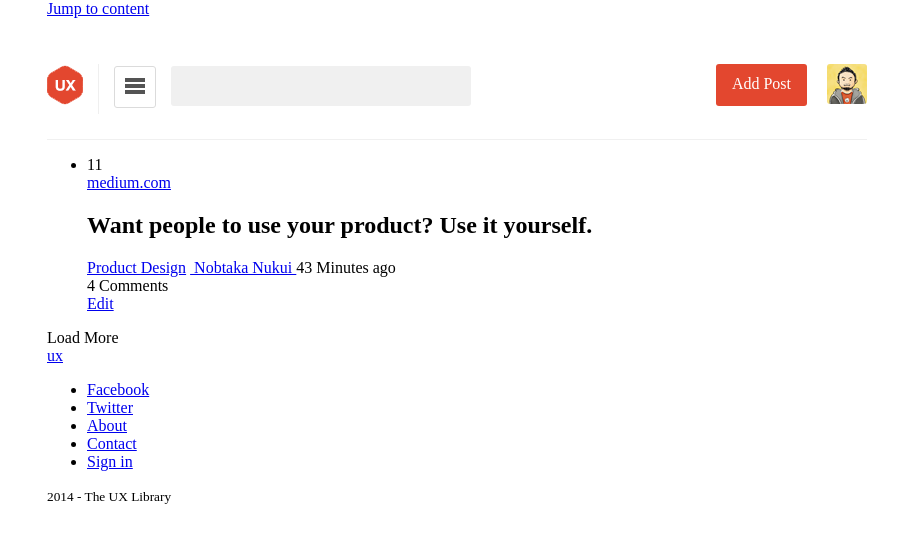
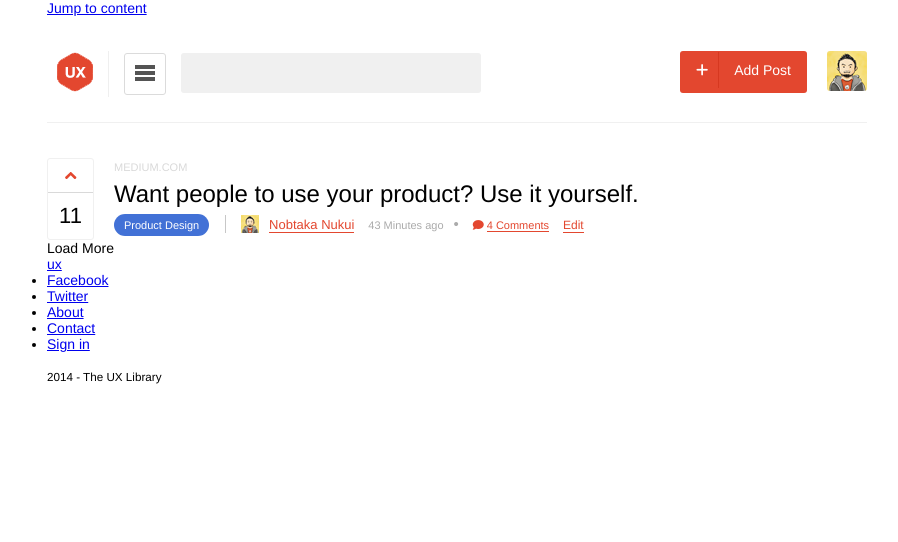
Before and after one commit to deblynprado/frontend-test, a plain HTML site: page index.html in a window 1280 px wide. Shown: the whole page, without its empty margins (183-1081 px from the left). Drawn offline with Linux system fonts and the light colour scheme.

Commit message:
Finishing list layout with new fonts, Font Awesome icons and some bugfixes

```diff
--- a/_sass/partials/_base.scss
+++ b/_sass/partials/_base.scss
@@ -28,3 +28,46 @@ header {
 		@include border-radius( 3px );
 	}
 }
+
+.user-info {
+	display: inline-block;
+	border-left: 1px solid #c7c7c7;
+	padding-left: 15px;
+	text-decoration: none;
+	margin-right: 10px;
+	.photo {
+		margin-right: 10px;
+		float: left;
+	}
+
+	.author {
+		font-size: 13px;
+		margin-right: 10px;
+	}
+
+	.comments {
+		font-size: 11px;
+		display: inline-block;
+		margin-right: 10px;
+		.fa-comment { color: #e3472f; }
+	}
+}
+
+.time {
+	font-size: 11px;
+	color: #ababab;
+	padding-right: 10px;
+	&:after {
+		content: "\2022";
+		font-size: 15px;
+		margin-left: 10px;
+	}
+}
+
+.link-edit { font-size: 12px; }
+
+.red-links {
+	text-decoration: none;
+	color: #e3472f;
+	border-bottom: 1px solid #e3472f;
+}
--- a/_sass/partials/_buttons.scss
+++ b/_sass/partials/_buttons.scss
@@ -9,6 +9,12 @@
 	&:focus,
 	&:hover {
 		text-decoration: none;
+	}
+
+	.icon {
+		padding: 10px 10px 10px 0;
+		margin-right: 15px;
+		border-right: 1px solid transparent;
 	}
 }
 
@@ -36,4 +42,6 @@
 		border: 1px solid $primary-color;
 		color: $primary-color;
 	}
+
+	.icon { border-right: 1px solid #d63820; }
 }
--- a/_sass/partials/_categories.scss
+++ b/_sass/partials/_categories.scss
@@ -1,8 +1,11 @@
 .category {
+	font-size: 11px;
+	color: #fff;
 	display: inline-block;
 	text-decoration: none;
-	color: #fff;
-	padding: 7px 15px;
+	border: none;
+	padding: 5px 10px;
+	margin-right: 12px;
 	@include border-radius( 13px );
 	&[class*=-ux_ui] {
 		background-color: $cat-ux;
--- a/_sass/partials/_lists.scss
+++ b/_sass/partials/_lists.scss
@@ -5,16 +5,46 @@ ul {
 }
 
 .item {
+	display: inline-block;
+	width: 100%;
 	list-style: none;
-	.number {
+	margin-bottom: 50px;
+	&:first-child { margin-top: 35px; }
+	&:last-child { margin-bottom: 0; }
+
+	.icon-red {
+		fill: #e3472f;
+		width: 10px;
+		height: 10px;
+	}
+
+	.votes {
+		text-align: center;
+		font-weight: 400;
+		font-size: 15px;
 		display: inline-block;
 		width: 45px;
 		border: 1px solid #f0f0f0;
 		margin-right: 20px;
+		float: left;
 		@include border-radius( 3px );
+
+		svg { margin-top: 10px; }
+	}
+
+	.number {
+		font-size: 22px;
+		font-weight: 500;
+		display: inline-block;
+		width: 100%;
+		margin-top: 5px;
+		border-top: 1px solid #d9d9d9;
+		padding-top: 10px;
+		padding-bottom: 10px;
 	}
 
 	.site-url {
+		font-size: 11px;
 		color: #d9d9d9;
 		text-decoration: none;
 		text-transform: uppercase;
--- /dev/null
+++ b/_sass/partials/_typography.scss
@@ -0,0 +1,58 @@
+body {
+	font-family: $family-default;
+	font-size: 14px;
+}
+
+h1,
+h2,
+h3,
+h4,
+h5,
+h6 {
+	font-family: $family-default;
+	font-style: normal;
+	font-variant: normal;
+	margin: 10px;
+}
+
+h1 {
+	font-size: 28px;
+	font-weight: 300;
+	line-height: 26.4px;
+}
+
+h2 {
+	font-size: 24px;
+	font-weight: 300;
+	line-height: 19.3px;
+}
+
+h3 {
+
+	font-size: 18px;
+	font-weight: 300;
+	line-height: 15.4px;
+}
+
+p {
+	font-size: 14px;
+	font-style: normal;
+	font-variant: normal;
+	font-weight: 300;
+	line-height: 20px;
+}
+
+blockquote {
+	font-size: 21px;
+	font-style: normal;
+	font-variant: normal;
+	font-weight: 300;
+	line-height: 30px;
+}
+pre {
+	font-size: 13px;
+	font-style: normal;
+	font-variant: normal;
+	font-weight: 300;
+	line-height: 18.5667px;
+}
--- a/_sass/partials/_variables.scss
+++ b/_sass/partials/_variables.scss
@@ -7,3 +7,6 @@ $cat-ux: #00bbff;
 $cat-study: #f4973c;
 $cat-design: #00e2ad;
 $cat-discussion: #4271d6;
+
+// Fonts
+$family-default: Helvetica Neue,Helvetica,Arial,sans-serif;
--- a/_sass/style.scss
+++ b/_sass/style.scss
@@ -5,6 +5,7 @@
 @import "partials/variables";
 
 // Custom Styles
+@import "partials/typography";
 @import "partials/base";
 @import "partials/navigation";
 @import "partials/forms";
--- a/index.html
+++ b/index.html
@@ -12,6 +12,7 @@
   <link rel="alternate" type="application/rss+xml" title="FrontEnd Test" href="" />
 
   <link rel="stylesheet" href="assets/css/style.css">
+  <script src="https://use.fontawesome.com/39f48ee303.js"></script>
 
 </head>
 
@@ -32,7 +33,7 @@
     </form>
 
     <div class="right-content">
-      <a href="" class="button button-action">Add Post</a>
+      <a href="" class="button button-action"><span class="icon"><i class="fa fa-plus" aria-hidden="true"></i></span>Add Post</a>
 
       <img src="assets/img/user-photo.png" alt="User profile photo" id="user-profile-photo" class="user-profile-photo">
     </div>
@@ -41,17 +42,22 @@
   <main role="main" id="content" class="content">
     <ul>
       <li class="item">
-        <div class="number">11</div>
+        <div class="votes">
+          <svg enable-background="new 0 0 32 32" height="15px" id="Layer_1" version="1.1" viewBox="0 0 32 32" width="15px" xml:space="preserve" xmlns="http://www.w3.org/2000/svg" xmlns:xlink="http://www.w3.org/1999/xlink">
+            <path d="M18.221,7.206l9.585,9.585c0.879,0.879,0.879,2.317,0,3.195l-0.8,0.801c-0.877,0.878-2.316,0.878-3.194,0  l-7.315-7.315l-7.315,7.315c-0.878,0.878-2.317,0.878-3.194,0l-0.8-0.801c-0.879-0.878-0.879-2.316,0-3.195l9.587-9.585  c0.471-0.472,1.103-0.682,1.723-0.647C17.115,6.524,17.748,6.734,18.221,7.206z" class="icon-red"/>
+          </svg>
+          <span class="number">11</span>
+        </div>
         <a href="http://medium.com" class="site-url">medium.com</a>
         <h2 class="title">Want people to use your product? Use it yourself.</h2>
-        <a href="#" class="category">Product Design</a>
-        <a href="#" class="user-info">
-          <img src="#" alt="" class="photo" />
-          Nobtaka Nukui
-        </a>
-        <span>43 Minutes ago</span>
-        <div class="comments">4 Comments</div>
-        <a href="#" class="link-edit">Edit</a>
+        <a href="#" class="category category-discussion">Product Design</a>
+        <div class="user-info">
+          <img src="assets/img/photo-small.png" alt="" class="photo" />
+          <a href="#" class="author red-links">Nobtaka Nukui</a>
+          <span class="time">43 Minutes ago</span>
+          <div class="comments"><i class="fa fa-comment" aria-hidden="true"></i> <a href="#" class="red-links">4 Comments</a></div>
+          <a href="#" class="link-edit red-links">Edit</a>
+        </div>
       </li>
     </ul>
 
```
Also changed, not shown: assets/css/style.css, assets/img/ico-arrow-up.svg (added), assets/img/photo-small.png (added).
